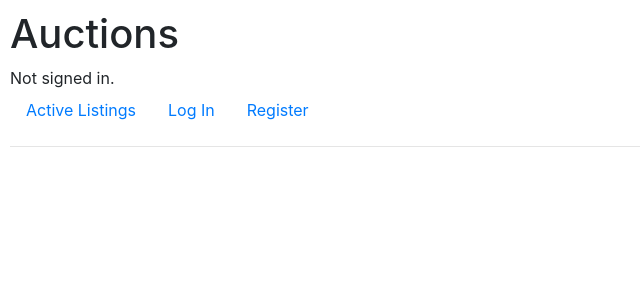
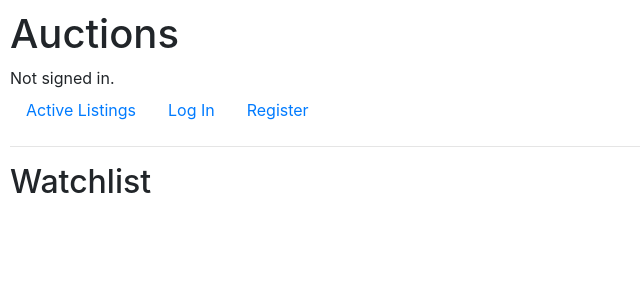
Before and after one commit to avinanick/CS50W_Project2, a Django app: page /wishlist in a window 1280 px wide. Shown: the top 300 px of the page, without its empty margins (0-640 px from the left). Run offline with Django 3.2, Linux system fonts and the light colour scheme; some libraries are stand-ins or nearby versions.

Commit message:
Created the basic watchlist layout.

```diff
--- a/auctions/templates/auctions/wishlist.html
+++ b/auctions/templates/auctions/wishlist.html
@@ -1,4 +1,11 @@
 {% extends 'auctions/layout.html' %}
 
 {% block body %}
+    <h2>Watchlist</h2>
+
+    <ul style="list-style-type:none;">
+        {% for listing in watchlist %}
+            {% include 'auctions/listing_preview.html'}
+        {% endfor %}
+    </ul>
 {% endblock %}
```
